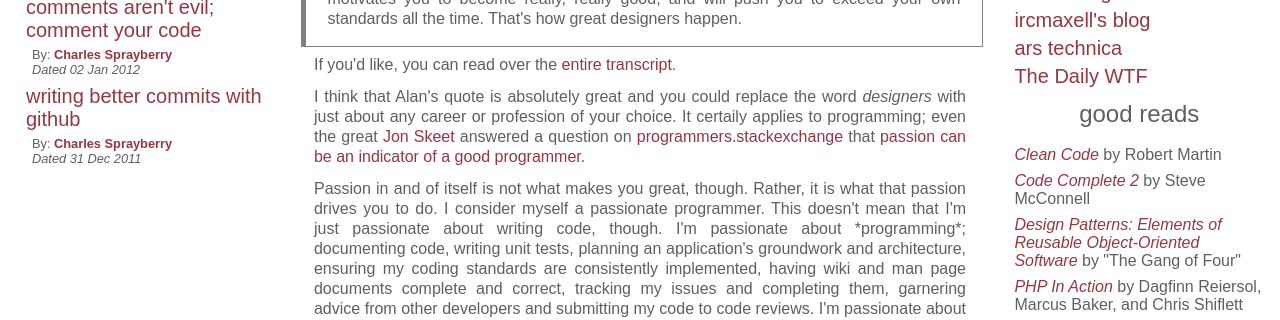
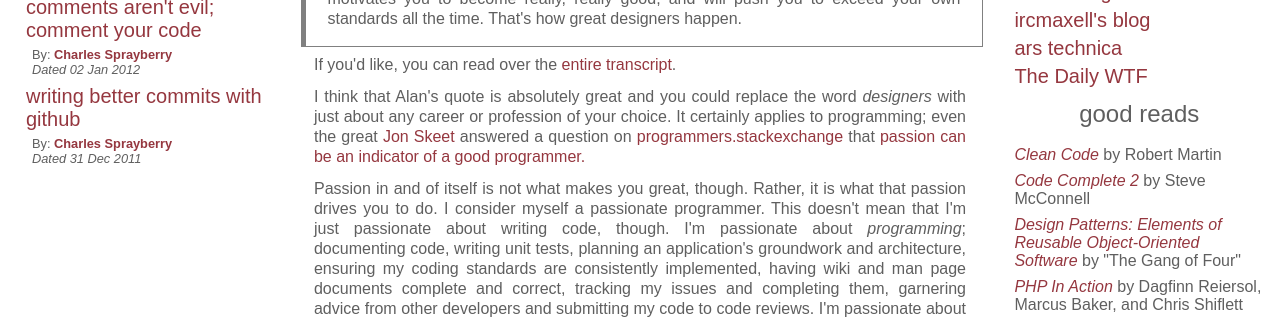
Before and after one commit to cspray/archived-blog, a Jekyll site: the page built from _posts/2012-01-06-how-to-be-great-at-x.html, in a window 1280 px wide. Shown: the part 299-619 px from the top of the page. Built offline with Jekyll 4.4.1, drawn with Linux system fonts in a browser that asks for light colours; comment, search, counter and statistics services are not loaded.

Commit message:
UPD how-to-great-at-x fixing typos and missing markup

```diff
--- a/_posts/2012-01-06-how-to-be-great-at-x.html
+++ b/_posts/2012-01-06-how-to-be-great-at-x.html
@@ -28,13 +28,13 @@ he said:
 transcript</a>.</p>
 
 <p>I think that Alan's quote is absolutely great and you could replace the word <em>designers</em> with just
-about any career or profession of your choice.  It certaily applies to programming; even the great
+about any career or profession of your choice.  It certainly applies to programming; even the great
 <a href="http://stackexchange.com/users/11683">Jon Skeet</a> answered a question on <a href="http://programmers.stackexchange.com/">programmers.stackexchange</a>
 that <a href="http://programmers.stackexchange.com/a/33817/28038">passion can be an indicator of a good programmer.</a></p>
 
 <p>Passion in and of itself is not what makes you great, though.  Rather, it is what that passion drives you to do.
 I consider myself a passionate programmer.  This doesn't mean that I'm just passionate about writing code, though.  I'm
-passionate about *programming*; documenting code, writing unit tests, planning an application's groundwork and architecture,
+passionate about <em>programming</em>; documenting code, writing unit tests, planning an application's groundwork and architecture,
 ensuring my coding standards are consistently implemented, having wiki and man page documents complete and
 correct, tracking my issues and completing them, garnering advice from other developers and submitting my code
 to code reviews.  I'm passionate about <strong>all</strong> of these things, not just the fun bits.  Its
```
